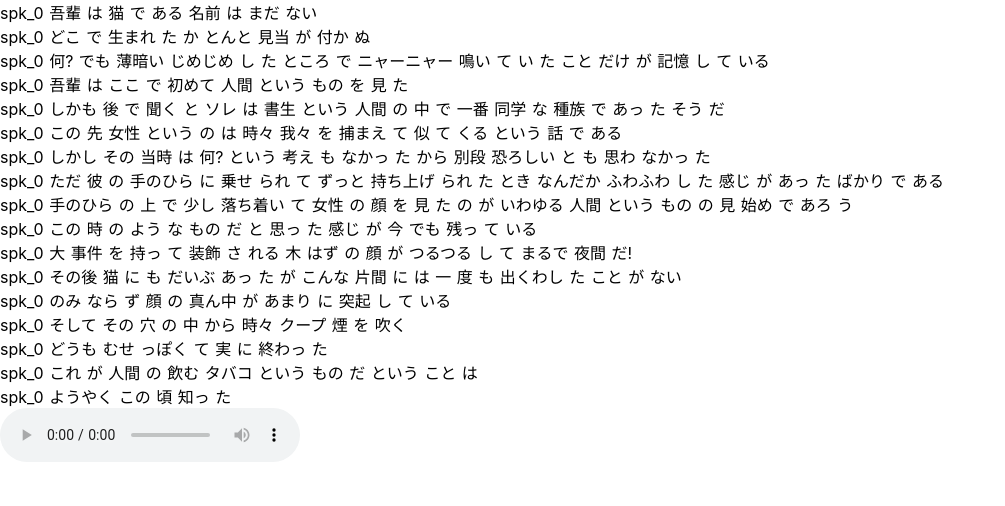
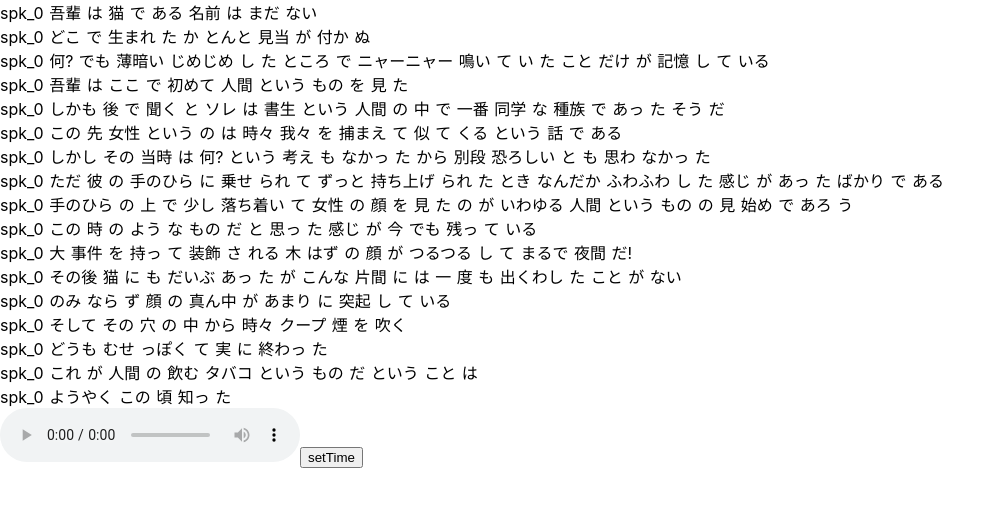
Before and after one commit to kysnrm/transcribe-app, a Nuxt app: page / in a window 1280 px wide. Shown: the top 506 px of the page, without its empty margins (0-1005 px from the left). Built offline with nearby package versions, Linux system fonts and the light colour scheme.

Commit message:
currentTime を変更するメソッドを作成

```diff
--- a/components/BaseAudio.vue
+++ b/components/BaseAudio.vue
@@ -1,6 +1,7 @@
 <template>
   <div>
-    <audio controls src="../assets/test.mp3"></audio>
+    <audio id="base-audio" controls src="../assets/test.mp3"></audio>
+    <button @click="setTime(15)">setTime</button>
   </div>
 </template>
 
@@ -8,6 +9,14 @@
 import Vue from 'vue'
 
 export default Vue.extend({
-  data: () => {}
+  methods: {
+    setTime: (time: number) => {
+      const audio = document.getElementById('base-audio')
+      if (!(audio instanceof HTMLMediaElement)) {
+        throw new TypeError('#base-audio is not an HTMLMediaElement')
+      }
+      audio.currentTime = time
+    }
+  }
 })
 </script>
```
